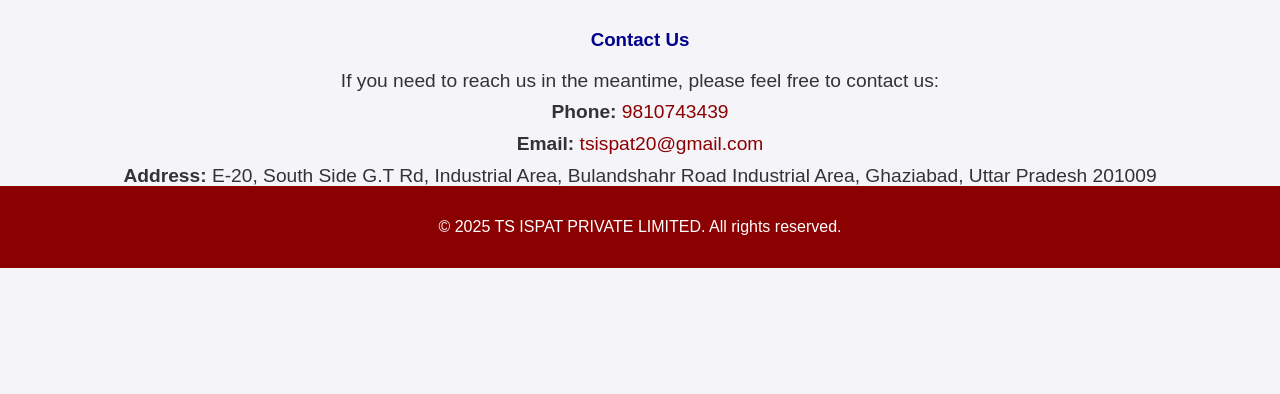
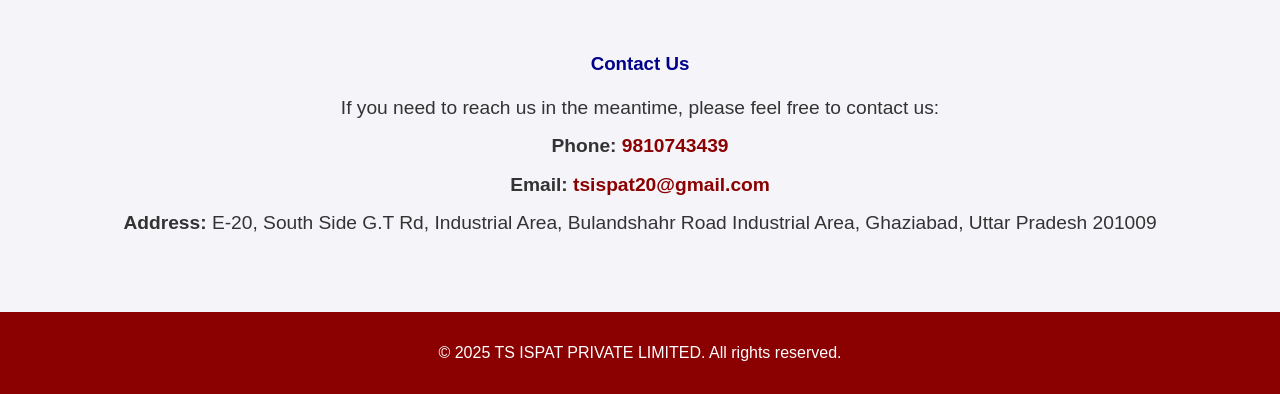
Before and after one commit to msv-engg25/ts-ispat-website, a plain HTML site: page index.html in a window 1280 px wide. Shown: the part 532-926 px from the top of the page. Before the commit the page ends 800 px from the top, so only its background shows below. Drawn offline with Linux system fonts and the light colour scheme.

Commit message:
Update styles.css

```diff
--- a/styles.css
+++ b/styles.css
@@ -11,7 +11,8 @@ body {
   flex-direction: column;
   justify-content: center;
   align-items: center;
-  height: 100vh;
+  min-height: 100vh;
+  position: relative;
 }
 
 /* Header Styles */
@@ -23,12 +24,15 @@ body {
   position: fixed;
   top: 0;
   text-align: center;
+  z-index: 1000;
 }
 
 /* Maintenance Section Styles */
 .maintenance-section {
-  margin-top: 6em;
+  margin-top: 8em; /* To account for the fixed header */
   text-align: center;
+  padding: 2em;
+  flex-grow: 1;
 }
 
 .maintenance-section h2 {
@@ -44,6 +48,7 @@ body {
 .maintenance-image img {
   width: 50%;
   max-width: 300px;
+  margin-bottom: 2em;
 }
 
 /* Contact Details Section */
@@ -58,11 +63,13 @@ body {
 
 .contact-details p {
   margin: 0.5em 0;
+  line-height: 1.5em;
 }
 
 .contact-details a {
   color: #8B0000; /* Dark Red */
   text-decoration: none;
+  font-weight: bold;
 }
 
 .contact-details a:hover {
@@ -76,6 +83,6 @@ body {
   background-color: #8B0000; /* Dark Red */
   color: white;
   width: 100%;
-  position: fixed;
-  bottom: 0;
+  position: relative; /* Changed from fixed to relative */
+  margin-top: 2em;
 }
```
